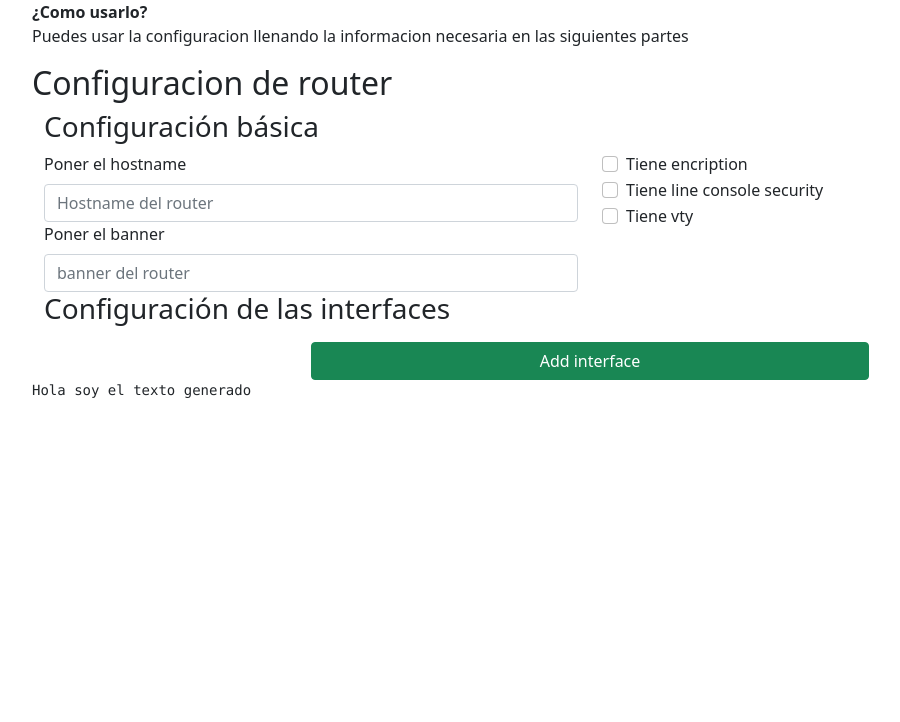
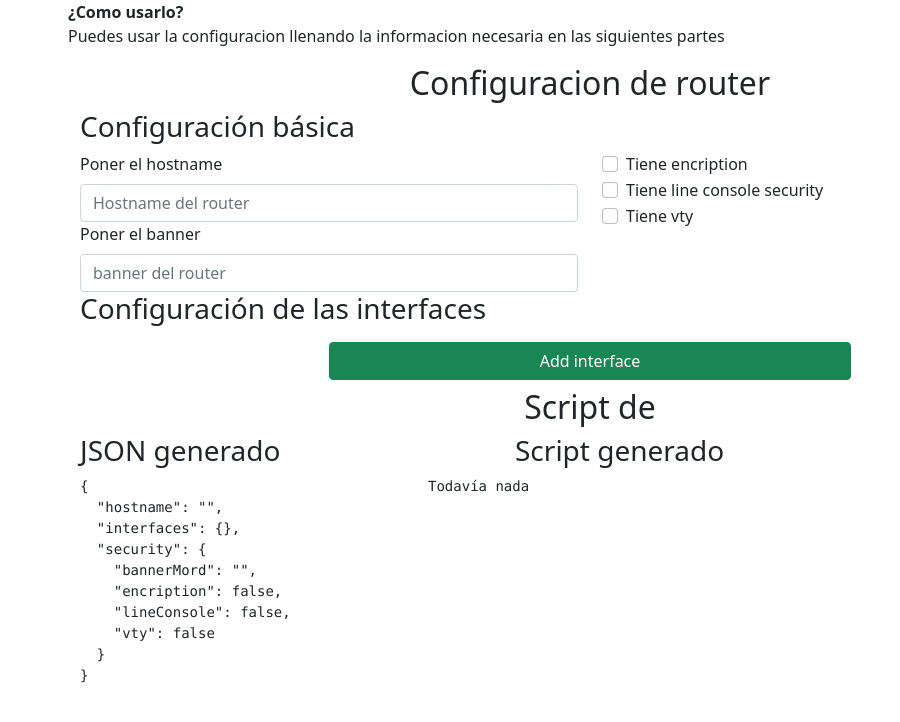
Before and after one commit to G00Z-G00Z/generador-scripts-redes, a React (Create React App) app: page / in a window 1280 px wide. Shown: the top 722 px of the page, without its empty margins (50-950 px from the left). Built offline with nearby package versions, Linux system fonts and the light colour scheme.

Commit message:
Solved problem with generator

```diff
--- a/src/components/DhcpConfig.tsx
+++ b/src/components/DhcpConfig.tsx
@@ -1,5 +1,4 @@
 import React, { FC, useContext, useEffect } from "react";
-import { CheckBoxes } from "./CheckBoxes";
 import { DHCPConfiguration } from "../types/redes-types";
 import { useForm } from "../hooks/useForm";
 import { InputUseForm } from "./InputUseForm";
--- a/src/components/GenratedScript.tsx
+++ b/src/components/GenratedScript.tsx
@@ -1,5 +1,32 @@
-import React from "react";
+import React, { useContext, useEffect, useRef, useState } from "react";
+import { RouterConfigContext } from "../context/ReactConfigContext";
 
 export const GenratedScript = () => {
-	return <pre>Hola soy el texto generado</pre>;
+	const { routerConfig } = useContext(RouterConfigContext);
+
+	const [textJson, setTextJson] = useState("");
+	const [textScript, setTextScript] = useState("Todavía nada");
+	const timeId = useRef<NodeJS.Timeout | null>(null);
+
+	useEffect(() => {
+		timeId.current && clearTimeout(timeId.current);
+
+		timeId.current = setTimeout(() => {
+			setTextJson(JSON.stringify(routerConfig, null, 2));
+		}, 1000);
+	}, [routerConfig]);
+
+	return (
+		<p className="container mt-2">
+			<h2 className="text-center">Script de {routerConfig.hostname || ""}</h2>
+			<div className="row">
+				<h3 className="col-5">JSON generado </h3>
+				<h3 className="col-7">Script generado </h3>
+			</div>
+			<div className="row">
+				<pre className="col-4 text-break ">{textJson}</pre>
+				<pre className="col-7 text-break">{textScript}</pre>
+			</div>
+		</p>
+	);
 };
--- a/src/components/Interface.tsx
+++ b/src/components/Interface.tsx
@@ -69,7 +69,7 @@ export const Interface: FC<{ id: string; routerInter: RouterInterface }> = ({
 
 	return (
 		<div className="container">
-			<h4>Configuración para {descriptionForm}</h4>
+			<h4 className="text-center">Configuración para {descriptionForm}</h4>
 			<div className="row">
 				<div className="col-6">
 					<strong>Select Type of cable</strong>
@@ -141,7 +141,8 @@ export const Interface: FC<{ id: string; routerInter: RouterInterface }> = ({
 				/>
 			</div>
 			<div className="dhcp-config-container mt-4">
-				{Array.from(dhcp, ([key, config]) => {
+				{Object.keys(dhcp).map((key) => {
+					const config = dhcp[key];
 					return (
 						<div key={key}>
 							<DhcpConfig id_dhcp={key} id_interface={id} dhcpInter={config} />
--- a/src/components/InterfaceConfig.tsx
+++ b/src/components/InterfaceConfig.tsx
@@ -2,7 +2,6 @@ import React, { useRef } from "react";
 import { Interface } from "./Interface";
 import { useContext } from "react";
 import { RouterConfigContext } from "../context/ReactConfigContext";
-import { useEffect } from "react";
 import { RouterItemConfigurable } from "../reducers/RouterConfigReducer";
 import { keyGeneratorFunc } from "../utils/keyGenerator";
 
@@ -28,9 +27,8 @@ export const InterfaceConfig = () => {
 		<>
 			<h3>Configuración de las interfaces</h3>
 			<div className="interfaces" ref={divRef}>
-				{Array.from(routerConfig.interfaces, (pair) => {
-					const [key, inter] = pair;
-
+				{Object.keys(routerConfig.interfaces).map((key) => {
+					const inter = routerConfig.interfaces[key];
 					return (
 						<div key={key} className="interface row">
 							<div className="my-1">
@@ -46,7 +44,7 @@ export const InterfaceConfig = () => {
 										});
 									}}
 								>
-									Eliminar Interface
+									Eliminar {inter.description || "Interface"}
 								</button>
 							</div>
 						</div>
--- a/src/components/RouterConfigurationScreen.tsx
+++ b/src/components/RouterConfigurationScreen.tsx
@@ -24,12 +24,14 @@ export const RouterConfigurationScreen = () => {
 				dispatch,
 			}}
 		>
-			<div className="container mb-5">
+			<div className="container mb-5 px-5">
 				<p>
 					<b>¿Como usarlo?</b> <br /> Puedes usar la configuracion llenando la
 					informacion necesaria en las siguientes partes
 				</p>
-				<h2>Configuracion de {routerConfig.hostname || "router"}</h2>
+				<h2 className="text-center">
+					Configuracion de {routerConfig.hostname || "router"}
+				</h2>
 				<RouterConfiguration />
 				<GenratedScript />
 			</div>
--- a/src/reducers/RouterConfigReducer.tsx
+++ b/src/reducers/RouterConfigReducer.tsx
@@ -101,34 +101,46 @@ export const RouterReducer = (
 			return newState;
 		case RouterItemConfigurable.eraseInterface:
 			newState = { ...router };
-			newState.interfaces.delete(action.payload.key);
+			delete newState.interfaces[action.payload.key];
 			return newState;
 
 		case RouterItemConfigurable.update: {
 			newState = { ...router };
-			newState.interfaces.set(
-				action.payload.key,
-				action.payload.routerInterface
-			);
+
+			const { key, routerInterface } = action.payload;
+
+			newState.interfaces[key] = routerInterface;
+
 			return newState;
 		}
-		case RouterItemConfigurable.createNewInterface:
+		case RouterItemConfigurable.createNewInterface: {
 			newState = { ...router };
-			newState.interfaces.set(action.payload.key, { ...emptyRouterInterface });
+
+			const { key } = action.payload;
+
+			newState.interfaces[key] = { ...emptyRouterInterface };
+
 			return newState;
-
+		}
 		case RouterItemConfigurable.updateDhcp: {
 			const { dhcp_id, interface_id, dhcp_inter } = action.payload;
+
 			newState = { ...router };
-			newState.interfaces.get(interface_id)?.dhcp?.set(dhcp_id, dhcp_inter);
+			console.log("Estoy añadiendo una");
+
+			if (!newState.interfaces?.[interface_id]) return router;
+
+			newState.interfaces[interface_id].dhcp[dhcp_id] = dhcp_inter;
+
 			return newState;
 		}
 
 		case RouterItemConfigurable.deleteDhcp: {
 			const { dhcp_id, interface_id } = action.payload;
+
 			newState = { ...router };
 
-			newState.interfaces.get(interface_id)?.dhcp?.delete(dhcp_id);
+			delete newState.interfaces[interface_id].dhcp[dhcp_id];
 
 			return newState;
 		}
--- a/src/utils/emptyInterfaces.tsx
+++ b/src/utils/emptyInterfaces.tsx
@@ -6,7 +6,7 @@ import {
 
 export const emptyRouterConfiguration: Router = {
 	hostname: "",
-	interfaces: new Map<string, RouterInterface>(),
+	interfaces: {},
 	security: {
 		bannerMord: "",
 		encription: false,
@@ -23,7 +23,7 @@ export const emptyRouterInterface: RouterInterface = {
 	},
 	ipAddress: "",
 	ipMask: "",
-	dhcp: new Map<string, DHCPConfiguration>(),
+	dhcp: {},
 };
 
 export const emptyDhcpConfiguration: DHCPConfiguration = {
--- a/tsconfig.json
+++ b/tsconfig.json
@@ -18,7 +18,8 @@
     "resolveJsonModule": true,
     "isolatedModules": true,
     "noEmit": true,
-    "jsx": "react-jsx"
+    "jsx": "react-jsx",
+    "downlevelIteration": true
   },
   "include": [
     "src"
```
Also changed, not shown: src/types/redes-types.d.ts (+6 -2 lines).
